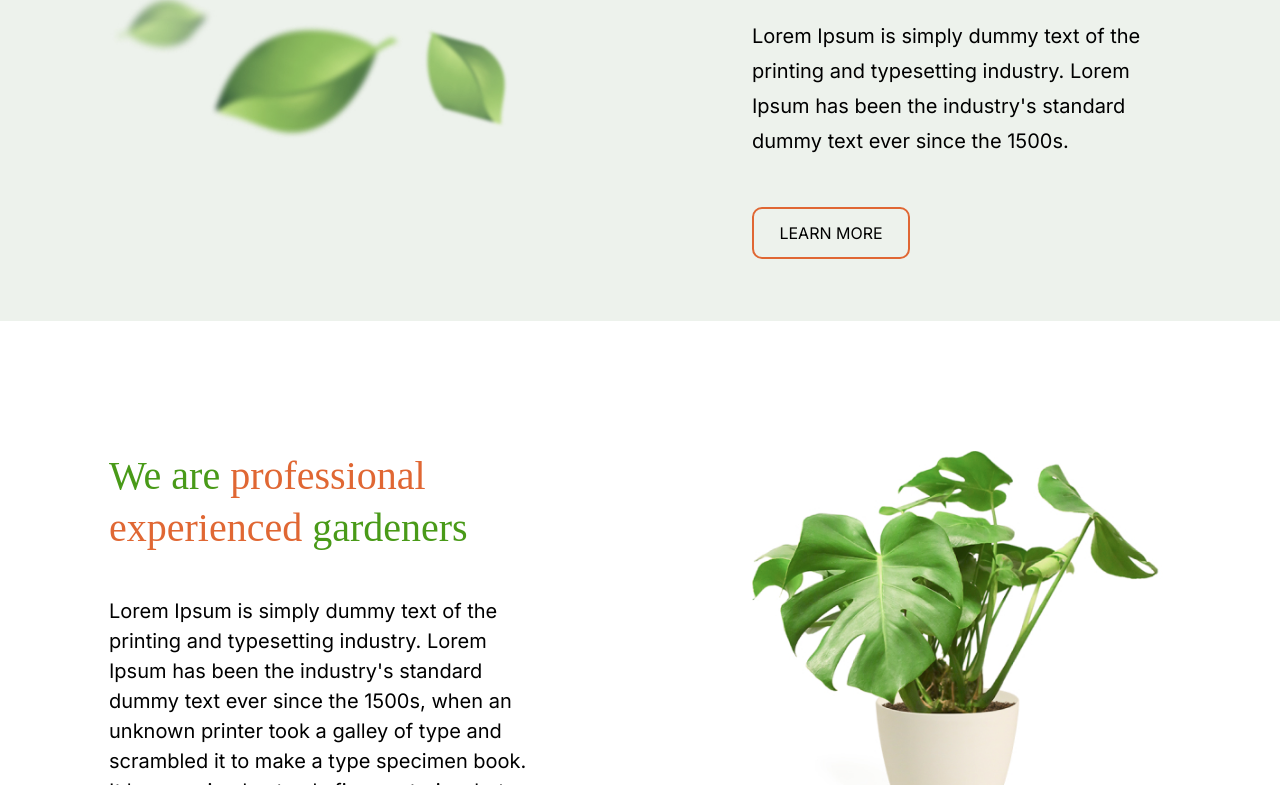
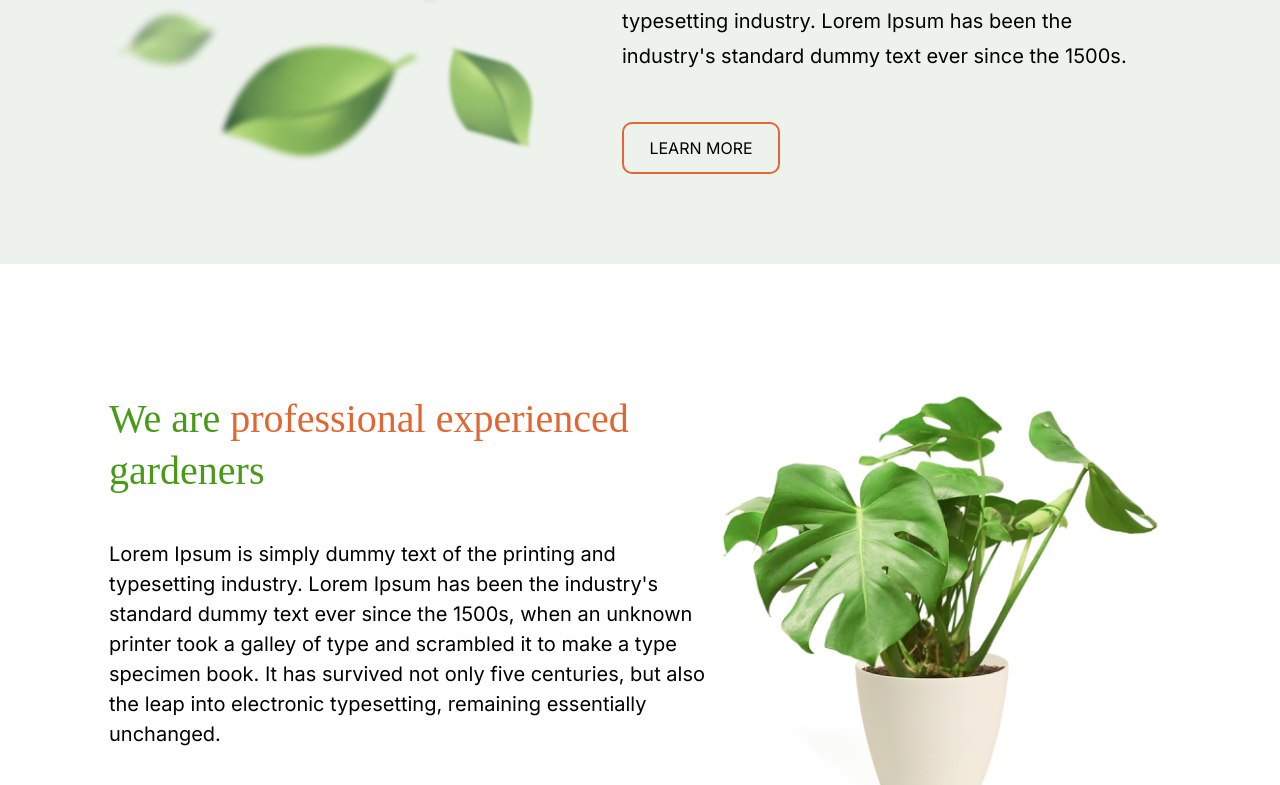
Before and after one commit to Krautsou-Andrei/stage0, a plain HTML site: page plants/index.html in a window 1280 px wide. Shown: the part 405-1190 px from the top of the page. Drawn offline with Linux system fonts and the light colour scheme; a web font is replaced by a local one.

Commit message:
modified:   plants/index.html 	modified:   plants/style.css 	modified:   plants/style/root.css

```diff
--- a/plants/index.html
+++ b/plants/index.html
@@ -11,6 +11,7 @@
   <link rel="shortcut icon" href="./image/favicon.svg" type="image/x-icon">
   <link rel="stylesheet" href="./style/root.css">
   <link rel="stylesheet" href="./style.css">
+  <!-- <link rel="stylesheet" href="./style/media.css"> -->
   <title>Plants</title>
 </head>
 
@@ -45,7 +46,7 @@
           <div class="welcome__image image">
             <img class="image__welcome" src="./image/leafs.jpg" width="448" height="407" alt=""> <!--Нет значения в атрибуте alt потому, что это не контекстаная картинка, она не несет никакой информации, кроме декоративной -->
           </div>
-          <div class="welcome_description description">
+          <div class="welcome__description description">
             <h1 class="description__heading heading--xxl welcom--description-text">We lorem grow <span>plants</span> and give you oxygen</h1>
             <p class="description__text text--description">
               Lorem Ipsum is simply dummy text of the printing and typesetting industry. Lorem Ipsum has been the industry's standard dummy text ever since the 1500s.
@@ -58,7 +59,7 @@
       </section>
       <section class="about" id="about">
         <div class="about__container container">
-          <div class="about_description description ">
+          <div class="about__description description ">
             <h2 class="description__heading heading--xl about--description-text"><span>We are </span>professional experienced<span> gardeners</span></h2>
             <p class="description__text text--description text--about">
               Lorem Ipsum is simply dummy text of the printing and typesetting industry. Lorem Ipsum has been the industry's standard dummy text ever since the 1500s, when an unknown printer took a galley of type and scrambled it to make a type
--- a/plants/style.css
+++ b/plants/style.css
@@ -136,6 +136,11 @@ body {
   background-color: var(--background-color-defaul);
 }
 
+.container {
+  max-width: var(--width); /*заменить на max-width, для адаптива*/
+  margin: 0 auto;
+}
+
 .header__container,
 .about__container,
 .welcome__container,
@@ -143,8 +148,8 @@ body {
 .prices__container,
 .contacts__container,
 .footer__container {
-  padding-left: 6.8125rem;
-  padding-right: 6.8125rem;
+  padding-left: 109px;
+  padding-right: 109px;
   /* padding: 0 calc(50px + (109 - 50) * ((100vw - 768px) / (1440 - 768))); */
   /*calc (конечное значение в px + (начальное значение - конечное значение) * ((реальны размер экрана в vw - конечный размер экрана в px) / (размер контейнера - конечный размер экрана)))  это для адаптивного изменения padding-left, padding-right*/
 }
@@ -155,20 +160,18 @@ body {
   display: flex;
   flex-wrap: wrap;
   justify-content: space-between;
-  gap: 14rem;
+  /* gap: 14rem; */
   /* gap: calc(42px + (224 - 42) * ((100vw - 768px) / (1440 - 768))); */
   /*calc (конечное значение в px + (начальное значение - конечное значение) * ((реальны размер экрана в vw - конечный размер экрана в px) / (размер контейнера - конечный размер экрана)))  это для адаптивного изменения растояния между объектами*/
 }
 
 .welcome__image,
-.welcome_description,
-.about_description,
+.welcome__description,
+.about__description,
 .about__image,
 .prices__fieldset,
 .prices__contact {
   flex: 1;
-  width: 17.5rem;
-  max-width: 100%;
 }
 
 .description__heading span,
@@ -269,11 +272,6 @@ body {
   background-color: var(--background-color-primary);
 }
 
-.container {
-  max-width: var(--width); /*заменить на max-width, для адаптива*/
-  margin: 0 auto;
-}
-
 .logo svg {
   stroke: var(--logo-svg-color);
 }
@@ -349,9 +347,14 @@ body {
   height: auto;
 }
 
+.welcome__description {
+  max-width: 34.3125rem;
+}
+
 .description__heading {
   margin-top: 2.25rem;
   margin-bottom: 2.625rem;
+  max-width: 34.3125rem;
 }
 
 .welcom--description-text {
@@ -360,7 +363,7 @@ body {
 
 .description__text {
   margin-bottom: 3rem;
-  max-width: 32.8125rem;
+  max-width: 37.8125rem;
 }
 
 .text--description {
@@ -386,6 +389,7 @@ body {
 .about__container {
   padding-top: 5.8125rem;
   padding-bottom: 5.875rem;
+  /* gap: 5rem; */
 }
 
 .about__image {
@@ -526,7 +530,7 @@ body {
   padding-bottom: 7.1875rem;
 }
 
-.fieldset__legend {
+.fieldset-prices__legend {
   margin-bottom: 3.75rem;
 }
 
--- a/plants/style/root.css
+++ b/plants/style/root.css
@@ -73,4 +73,5 @@
   --text-xxl: 2.8125rem;
   --text-xl: 2.5rem;
   --text-lg: 1.25rem;
+  --text-xxl-768: 2.1875rem;
 }
```
